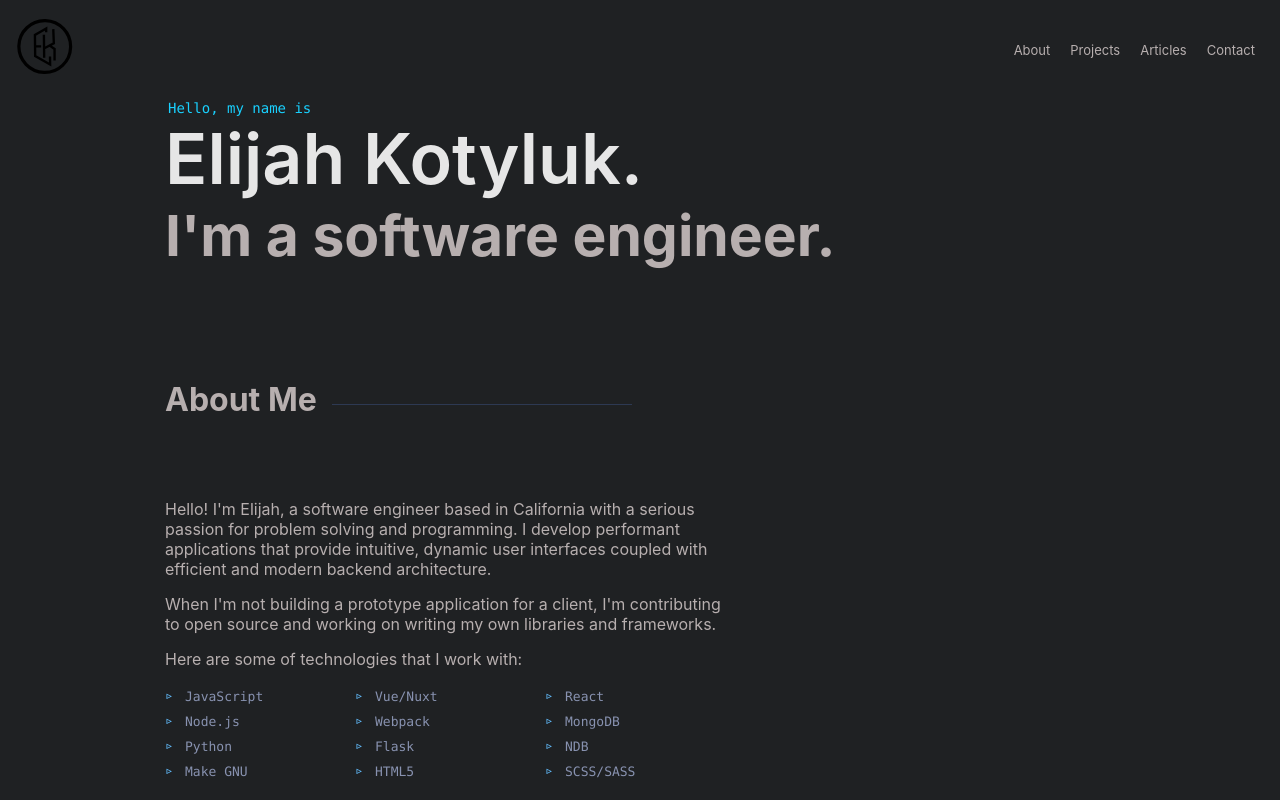
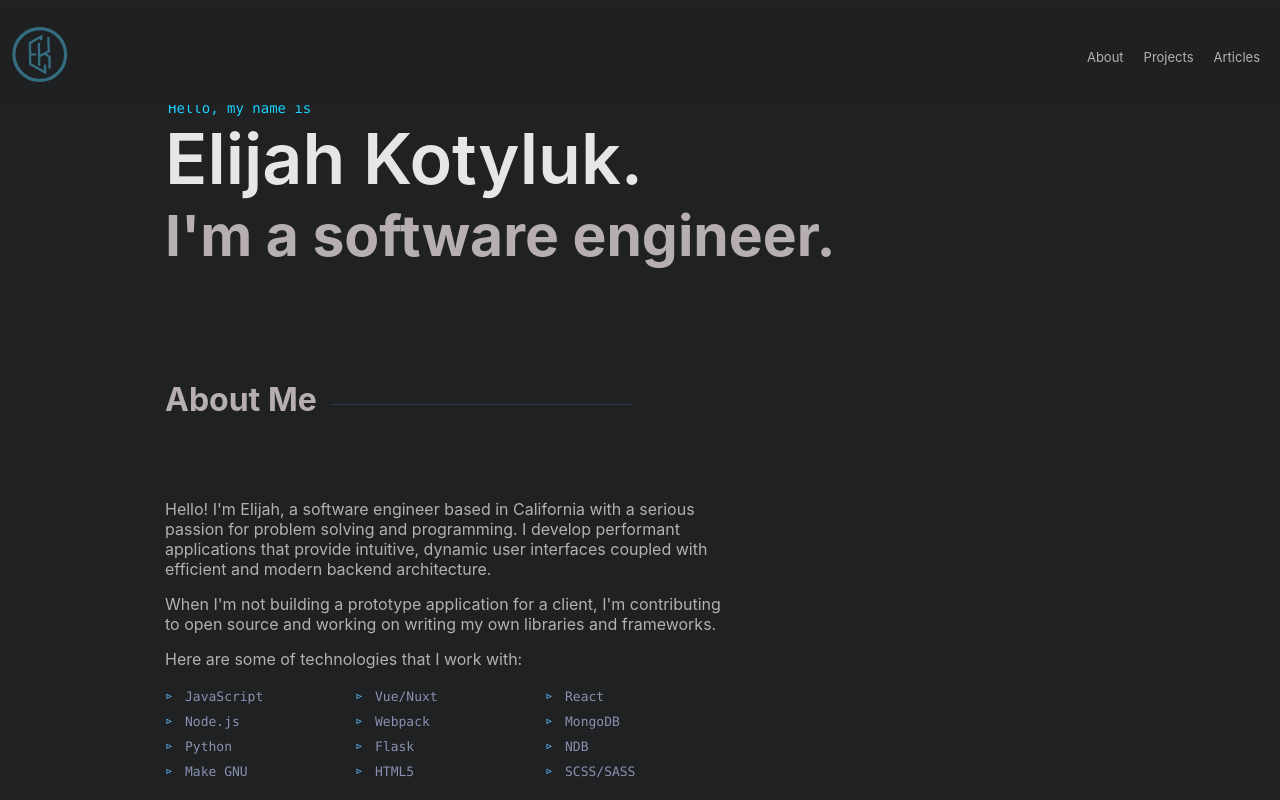
Before and after one commit to ElijahKotyluk/elijahkotyluk.com, a Nuxt app: page / in a window 1280 px wide. Shown: the top 800 px of the page. Built offline with nearby package versions, Linux system fonts and the light colour scheme.

Commit message:
Update mobile menu situation:  - Add event bus(Vuex is too big for what I need)  - Import sidebar into layout component  - @TODO decide whether I care more about performance or user experience

```diff
--- a/components/icons/SiteLogo.vue
+++ b/components/icons/SiteLogo.vue
@@ -23,7 +23,7 @@
     <g id="layer1" transform="translate(-31.779735,-97.492171)">
       <path
         id="path4560"
-        style="fill:none;stroke:#000000;stroke-width:0.53117782;stroke-linecap:butt;stroke-linejoin:miter;stroke-miterlimit:4;stroke-dasharray:none;stroke-opacity:1"
+        style="fill:none;stroke:#356d80;stroke-width:0.53117782;stroke-linecap:butt;stroke-linejoin:miter;stroke-miterlimit:4;stroke-dasharray:none;stroke-opacity:1"
         d="m 39.100606,103.51427 1.107606,0.74868 v 2.62043 m -2.312942,-2.79512 2.150059,-1.12305 -0.130308,-3.19441 m -2.117481,1.27278 0.06516,5.21053 m -2.052327,-2.5741 h 1.368218 m 2.000702,2.27909 v 0 l 0.0294,1.79901 -3.381843,-1.87838 -0.05882,-4.7761 2.547528,-1.458825 -0.0031,0.835925"
       />
       <ellipse
@@ -33,7 +33,7 @@
         rx="5.8456726"
         ry="5.8574491"
         transform="matrix(0.99967416,0.02552578,-0.02542318,0.99967678,0,0)"
-        style="opacity:1;fill:#e9afaf;fill-opacity:0;stroke:#000000;stroke-width:0.72349119;stroke-miterlimit:4;stroke-dasharray:none;stroke-opacity:1"
+        style="opacity:1;fill:#e9afaf;fill-opacity:0;stroke:#356d80;stroke-width:0.72349119;stroke-miterlimit:4;stroke-dasharray:none;stroke-opacity:1"
       />
     </g>
   </svg>
--- a/components/sections/Projects.vue
+++ b/components/sections/Projects.vue
@@ -102,5 +102,6 @@ export default {
   display: flex;
   flex-direction: row;
   flex-wrap: wrap;
+  justify-content: center;
 }
 </style>
--- a/components/toolbar/Navigation.vue
+++ b/components/toolbar/Navigation.vue
@@ -1,6 +1,6 @@
 <template>
   <nav class="nav-item-container">
-    <a id="hamburger" :class="{ 'active': !isActive }" href="#" @click="toggleSidebar()"><span></span></a>
+    <a id="hamburger" :class="{ 'active': isActive }" @click="toggleSidebar()"><span /></a>
     <ol class="nav-item-list">
       <li v-for="(item, i) in menu" :key="i" class="nav-items">
         <a :href="item.to">
@@ -34,31 +34,37 @@ export default {
         {
           title: 'Articles',
           to: '#articles'
-        },
-        {
-          title: 'Contact',
-          to: '#contact'
         }
       ],
       hideSidebar: true,
-      isActive: true
+      isActive: false
     }
   },
   methods: {
     toggleSidebar() {
-      console.log('clicked')
       this.isActive = !this.isActive
       this.hideSidebar = !this.hideSidebar
     }
+  },
+  mounted() {
+    // Listen for showToolbar value change:
+    this.$root.$on('showToolbar', (show) => {
+      if (!show) {
+        this.isActive = false
+        this.hideSidebar = true
+      }
+    })
   }
 }
 </script>
 
 <style lang="scss">
 .nav-item-container {
+  width: 100%;
   display: flex;
   -webkit-box-align: center;
   align-items: center;
+  justify-content: flex-end;
 
   ol {
     display: flex;
--- a/components/toolbar/Sidebar.vue
+++ b/components/toolbar/Sidebar.vue
@@ -1,11 +1,8 @@
 <template>
   <div class="sidebar-container" :class="{ 'show-sidebar': hideSidebar}">
-    <div class="sidebar-title">
-      <h1>Menu</h1>
-    </div>
-    <div class="menu-items">
-      <ul>
-        <li v-for="(item, i) in menu" :key="i">
+    <div class="sidebar-items">
+      <ul class="menu-list">
+        <li v-for="(item, i) in menu" :key="i" class="menu-item">
           <a href="to">
             {{ item.title }}
           </a>
@@ -19,26 +16,77 @@
 export default {
   name: 'Sidebar',
   props: {
-    hideSidebar: {
-      type: Boolean,
-      default: true
-    },
     menu: {
       type: Array,
       default: () => []
     }
   },
+  data() {
+    return {
+      hideSidebar: true
+    }
+  },
   mounted() {
-    console.log('parent of sidebar:', this.$parent)
+    this.$root.$on('toggleSidebar', (val) => {
+      console.log('emitted value from to toggesidebar:', val)
+      this.hideSidebar = !this.hideSidebar
+    })
+
+    this.$root.$on('showToolbar', (val) => {
+      console.log('emitted value to hide toolbar:', val)
+      if (val === false) {
+        this.hideSidebar = true
+      }
+    })
   }
 }
 </script>
 
 <style lang="scss">
 .sidebar-container {
-  top: 50px;
-  right: 20px;
-  position: absolute;
+  background-color: rgba(227, 233, 245, 0.04);
+  display: flex;
+  justify-content: center;
+  max-width: 100%;
+  overflow-y: auto;
+  overflow-x: hidden;
+  pointer-events: auto;
+  position: fixed;
+  right: -15px;
+  top: 65px;
+  width: 40vw;
+  will-change: transform;
+  z-index: 3;
+  -webkit-overflow-scrolling: touch;
+  box-shadow: 0 2px 4px -1px rgba(0, 0, 0, 0.2),
+              0 4px 5px 0 rgba(0, 0, 0, 0.14),
+              0 1px 10px 0 rgba(0, 0, 0, 0.12);
+  font-family: "SF Mono", "Fira Code", "Fira Mono", "Roboto Mono", "Lucida Console", Monaco, monospace;
+
+  .sidebar-items {
+    width: 100%;
+    font-size: 13px;
+    color: #2392b1;
+
+    &:hover {
+      color: #000000;
+    }
+  }
+
+  .menu-list {
+    align-items: center;
+    display: flex;
+    flex-direction: column;
+    width: 100%;
+
+    .menu-item {
+      padding: 10px;
+    }
+  }
+
+  @media(min-width: 600px) {
+    display: none;
+  }
 }
 
 .show-sidebar {
--- a/components/toolbar/Toolbar.vue
+++ b/components/toolbar/Toolbar.vue
@@ -1,34 +1,58 @@
 <template>
-  <div class="navbar" :class="{ 'navbar--hidden': !showNavbar }">
+  <div class="toolbar" :class="{ 'toolbar--hidden': !showToolbar }">
     <div class="nav">
       <nuxt-link to="/">
         <site-logo />
       </nuxt-link>
-      <navigation />
+
+      <nav class="nav-item-container">
+        <a id="hamburger" :class="{ 'active': isActive }" @click="toggleSidebar()"><span /></a>
+        <ol class="nav-item-list">
+          <li v-for="(item, i) in menu" :key="i" class="nav-items">
+            <a :href="item.to">
+              {{ item.title }}
+            </a>
+          </li>
+        </ol>
+      </nav>
     </div>
   </div>
 </template>
 
 <script>
 import SiteLogo from '../icons/SiteLogo.vue'
-import Navigation from './Navigation.vue'
 
 export default {
   name: 'Toolbar',
   components: {
-    SiteLogo,
-    Navigation
+    SiteLogo
+  },
+  props: {
+    menu: {
+      type: Array,
+      default: () => []
+    }
   },
   data() {
     return {
-      showNavbar: true,
-      lastScrollPos: 0
+      showToolbar: true,
+      lastScrollPos: 0,
+      isActive: false
     }
   },
   mounted() {
+    // Add on scroll event listener:
     window.addEventListener('scroll', this.onScroll)
+
+    // Listen for showToolbar value change:
+    this.$root.$on('showToolbar', (show) => {
+      if (!show) {
+        this.isActive = false
+      }
+    })
   },
   beforeDestroy() {
+    // Remove scroll event listener before component is destroyed:
     window.removeEventListener('scroll', this.onScroll)
   },
   methods: {
@@ -41,29 +65,48 @@ export default {
         return
       }
 
-      // Determine whether to show or hide navbar
-      this.showNavbar = currentScrollPos < this.lastScrollPos
+      // Determine whether to show or hide toolbar
+      this.showToolbar = currentScrollPos < this.lastScrollPos
+
+      // Emit showToolbar value:
+      this.$root.$emit('showToolbar', this.showToolbar)
 
       // Set current scroll position as last scroll position
       this.lastScrollPos = currentScrollPos
+    },
+    toggleSidebar() {
+      this.isActive = !this.isActive
+
+      this.$root.$emit('toggleSidebar', this.isActive)
     }
   }
 }
 </script>
 
 <style lang="scss">
-.navbar {
+.toolbar {
   height: 100px;
   width: 100%;
-  padding: 0px 15px;
   display: flex;
   position: fixed;
+  padding: 5px 10px 0px 10px;
+  margin-top: 5px;
   align-items: center;
   -webkit-box-pack: justify;
   -webkit-box-align: center;
+  background-color: #1f2022;
+  box-shadow: 0 2px 4px -1px rgba(0,0,0,.2),
+              0 4px 5px 0 rgba(0,0,0,.14),
+              0 1px 10px 0 rgba(0,0,0,.12);
+  z-index: 9999;
+
+  @media(max-width: 600px) {
+    height: 70px;
+    padding: 0px 10px;
+  }
 }
 
-.navbar.navbar--hidden {
+.toolbar.toolbar--hidden {
   box-shadow: none;
   transform: translate3d(0, -100%, 0);
 }
@@ -78,4 +121,84 @@ export default {
   width: 100%;
   z-index: 12;
 }
+
+.nav-item-container {
+  width: 100%;
+  display: flex;
+  -webkit-box-align: center;
+  align-items: center;
+  justify-content: flex-end;
+
+  ol {
+    display: flex;
+    padding: 0px;
+    margin: 0px;
+    list-style: none;
+
+    @media (max-width: 600px) {
+      display: none;
+    }
+  }
+
+  .nav-items {
+    position: relative;
+    font-size: 13px;
+    counter-increment: item 1;
+    margin: 0px 10px;
+
+    .nav-link {
+      padding: 12px 10px;
+    }
+  }
+}
+
+#hamburger {
+  cursor: pointer;
+  padding: 10px 35px 16px 0px;
+  margin-right: 15px;
+
+  @media(min-width: 600px) {
+    display: none;
+  }
+}
+#hamburger span, #hamburger span:before, #hamburger span:after {
+  cursor: pointer;
+  border-radius: 1px;
+  height: 1.5px;
+  width: 35px;
+  background: rgba(25, 209, 255, .7);
+  position: absolute;
+  display: inline-block;
+  content: '';
+}
+#hamburger span:before {
+  top: -10px;
+}
+#hamburger span:after {
+  bottom: -10px;
+}
+/*
+#hamburger span, #hamburger span:before, #hamburger span:after {
+  transition: all 200ms ease-in-out;
+}
+*/
+#hamburger span, #hamburger span:before, #hamburger span:after {
+-webkit-transition: all 300ms cubic-bezier(0.645, 0.045, 0.355, 1.000);
+   -moz-transition: all 300ms cubic-bezier(0.645, 0.045, 0.355, 1.000);
+     -o-transition: all 300ms cubic-bezier(0.645, 0.045, 0.355, 1.000);
+        transition: all 300ms cubic-bezier(0.645, 0.045, 0.355, 1.000); /* easeInOutCubic */
+}
+#hamburger.active span {
+  background-color: transparent;
+}
+#hamburger.active span:before, #hamburger.active span:after {
+  top: 0;
+}
+#hamburger.active span:before {
+  transform: rotate(45deg);
+}
+#hamburger.active span:after {
+  transform: translateY(-10px) rotate(-45deg);
+  top: 10px;
+}
 </style>
--- a/layouts/default.vue
+++ b/layouts/default.vue
@@ -1,16 +1,44 @@
 <template>
   <div class="app-container">
-    <toolbar />
+    <toolbar :menu="menu" />
+    <sidebar :menu="menu" :hide-sidebar="hideSidebar" />
     <nuxt />
   </div>
 </template>
 
 <script>
 import Toolbar from '~/components/toolbar/Toolbar.vue'
+import Sidebar from '~/components/toolbar/Sidebar.vue'
 
 export default {
   components: {
-    Toolbar
+    Toolbar,
+    Sidebar
+  },
+  data() {
+    return {
+      hideSidebar: true,
+      menu: [
+        {
+          title: 'About',
+          to: '#about'
+        },
+        {
+          title: 'Projects',
+          to: '#projects'
+        },
+        {
+          title: 'Articles',
+          to: '#articles'
+        }
+      ]
+    }
+  },
+  mounted() {
+    this.$root.$on('toggleSidebar', (val) => {
+      console.log('emitted value from toolbar component:', val)
+      this.hideSidebar = !this.hideSidebar
+    })
   }
 }
 </script>
```
